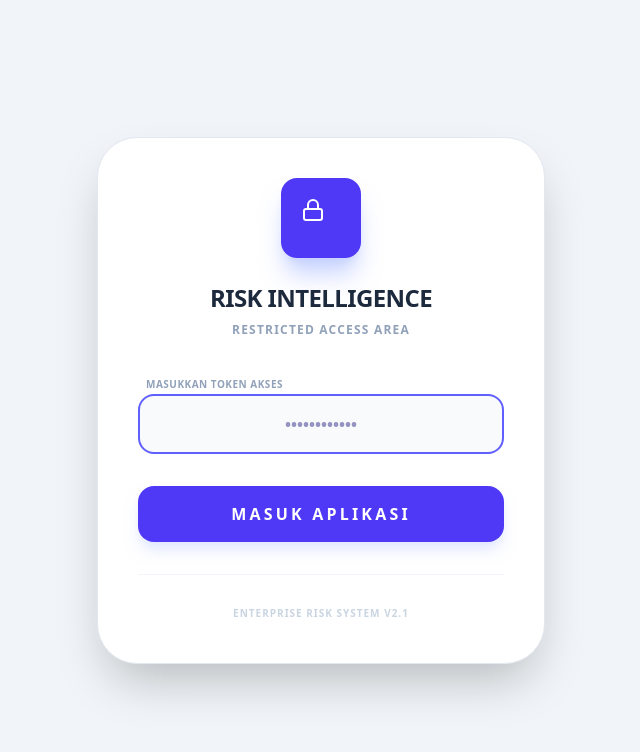
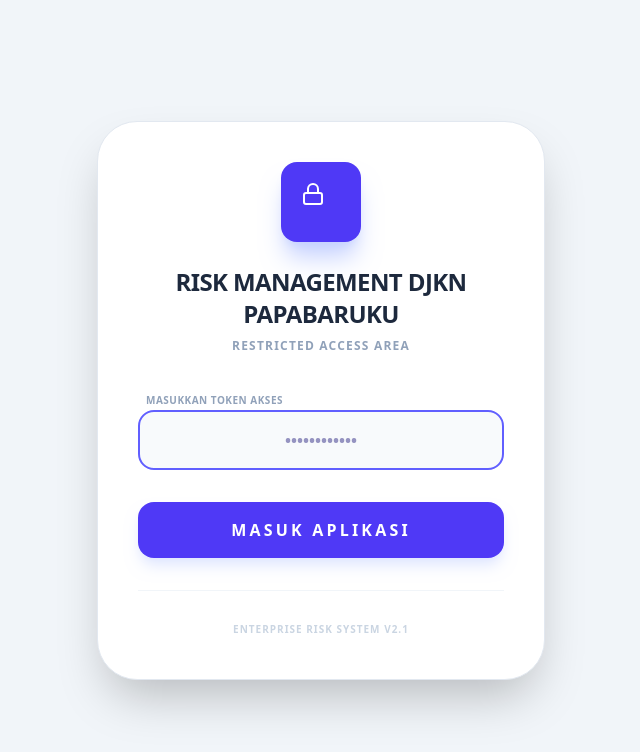
Before and after one commit to kikanwildjknpapabaruku/risk-management, a React (Vite) app: page / in a window 1280 px wide. Shown: the top 752 px of the page, without its empty margins (319-959 px from the left). Built offline with nearby package versions, Linux system fonts and the light colour scheme.

Commit message:
ganti nama menjadi djkn papabaruku

```diff
--- a/src/App.jsx
+++ b/src/App.jsx
@@ -449,7 +449,7 @@ const App = () => {
                     </div>
 
                     <h1 className="text-2xl font-black text-slate-800 uppercase tracking-tight text-center mb-2">
-                        Risk Intelligence
+                        Risk Management DJKN Papabaruku
                     </h1>
                     <p className="text-xs text-slate-400 font-bold uppercase tracking-widest text-center mb-8">
                         Restricted Access Area
@@ -552,7 +552,7 @@ const App = () => {
                 <h1 className="text-3xl font-black text-slate-800 tracking-tight uppercase">Dashboard Matriks Risiko</h1>
                 <p className="text-sm text-slate-400 font-bold uppercase tracking-widest flex items-center gap-2">
                   <span className={`w-2 h-2 rounded-full animate-pulse no-print ${isLoading ? 'bg-yellow-400' : 'bg-green-500'}`}></span>
-                  ISO 31000 Kualitatif 5x5 - {selectedPeriod}
+                  PERIODE RISIKO - {selectedPeriod}
                 </p>
               </div>
             </div>
@@ -994,7 +994,7 @@ const App = () => {
         )}
       </Modal>
 
-      <div className="mt-8 text-slate-400 text-[10px] font-bold uppercase tracking-[0.4em] text-center no-print">Enterprise Risk Intelligence System v2.1</div>
+      <div className="mt-8 text-slate-400 text-[10px] font-bold uppercase tracking-[0.4em] text-center no-print">Seksi Kepatuhan Internal DJKN Papabaruku v1</div>
     </div>
   );
 };
```
